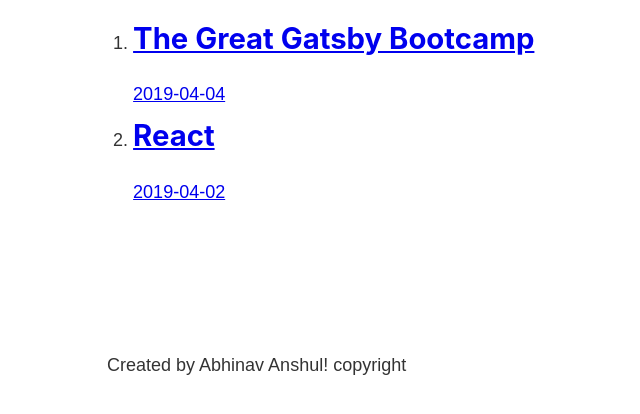
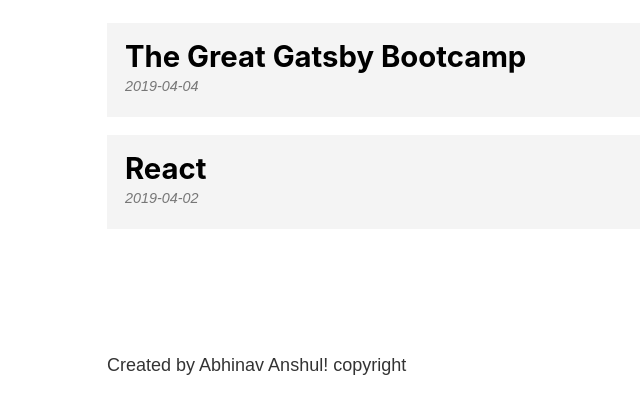
Before and after one commit to abhinav-anshul/Gatsby-Blog, a Gatsby site: page /blog in a window 1280 px wide. Shown: the part 378-792 px from the top of the page, without its empty margins (176-816 px from the left). Built offline with nearby package versions, Linux system fonts and the light colour scheme; Gatsby itself is replaced by a stand-in of ours.

Commit message:
finished off a markdown based gatsby powered web application

```diff
--- a/src/components/footer.js
+++ b/src/components/footer.js
@@ -1,5 +1,6 @@
 import React from 'react'
 import { graphql, useStaticQuery } from 'gatsby'
+import footerStyles from './footer.module.scss'
 
 
 const Footer = () => {
@@ -14,7 +15,7 @@
 `)
 
     return(
-        <footer>
+        <footer className={footerStyles.footer}>
             <p>Created by {data.site.siteMetadata.author} copyright</p>
         </footer>
     )
--- /dev/null
+++ b/src/components/footer.module.scss
@@ -0,0 +1,3 @@
+.footer{
+    margin-top: 3rem;
+}
--- a/src/pages/blog.js
+++ b/src/pages/blog.js
@@ -2,6 +2,7 @@
 import {Link, graphql, useStaticQuery} from 'gatsby'
 
 import Layout from '../components/layout'
+import blogStyles from './blog.module.scss'
 
 
 
@@ -30,10 +31,10 @@
         <div>
             <Layout>
                 <h1>Blog</h1>
-                <ol>
+                <ol className={blogStyles.posts}>
                     {data.allMarkdownRemark.edges.map((edge) => {
                         return(
-                            <li>
+                            <li className={blogStyles.post}>
                                 <Link to={`/blog/${edge.node.fields.slug}`}>
                                     <h2>{edge.node.frontmatter.title}</h2>
                                     <p>{edge.node.frontmatter.date}</p>
--- /dev/null
+++ b/src/pages/blog.module.scss
@@ -0,0 +1,30 @@
+.posts{
+    list-style-type: none;
+    margin: 0;
+}
+
+.post {
+    margin: 1rem 0;
+
+    a {
+        background: #f4f4f4;
+        color: #000000;
+        display: block;
+        padding: 1rem;
+        text-decoration: none;
+    }
+
+    a:hover {
+        background: #e4e4e4;
+    }
+
+    h2 {
+        margin-bottom: 0;
+    }
+
+    p{
+        color: #777777;
+        font-size: 0.8rem;
+        font-style: italic;
+    }
+}
```
Also changed, not shown: gatsby-config.js (line endings or trailing spaces), src/posts/gatsby/gatsby.md (renamed from src/posts/gatsby.md), src/posts/gatsby/grasspic.jpeg (renamed from src/posts/grasspic.jpeg).
